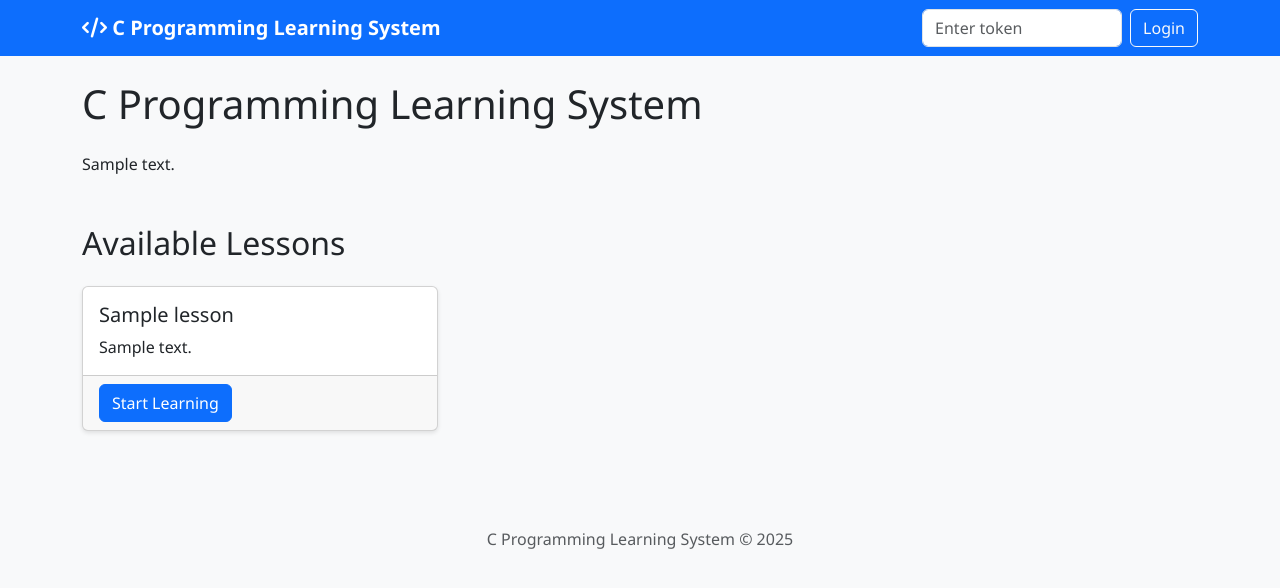
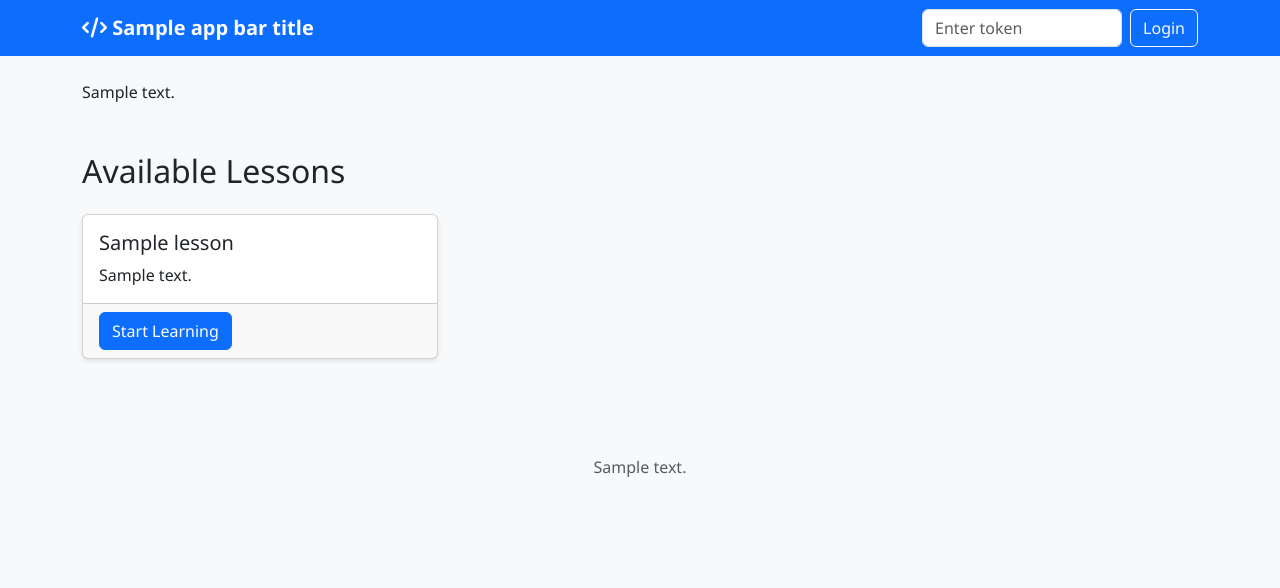
Before and after one commit to a2nr/elemes, a Flask app: template templates/index.html in a window 1280 px wide. Shown: the top 588 px of the page. Run offline with Flask 3, Linux system fonts and the light colour scheme; the template is opened without the code that fills it: most values are stand-ins (such as "Sample title", 1, 10 or a date in 2020).

Commit message:
update custom many title

```diff
--- a/app.py
+++ b/app.py
@@ -13,6 +13,7 @@ from flask_talisman import Talisman
 import glob
 import csv
 import uuid
+import os
 from datetime import datetime
 import logging
 
@@ -26,6 +27,16 @@ CONTENT_DIR = os.environ.get('CONTENT_DIR', 'content')
 STATIC_DIR = os.environ.get('STATIC_DIR', 'static')
 TEMPLATES_DIR = os.environ.get('TEMPLATES_DIR', 'templates')
 TOKENS_FILE = os.environ.get('TOKENS_FILE', 'tokens.csv')
+
+# Get application titles from environment variables
+APP_BAR_TITLE = os.environ.get('APP_BAR_TITLE', 'C Programming Learning System')
+COPYRIGHT_TEXT = os.environ.get('COPYRIGHT_TEXT', 'C Programming Learning System &copy; 2025')
+PAGE_TITLE_SUFFIX = os.environ.get('PAGE_TITLE_SUFFIX', 'C Programming Learning System')
+
+# Log the values to ensure they are loaded correctly
+print(f"APP_BAR_TITLE: {APP_BAR_TITLE}")
+print(f"COPYRIGHT_TEXT: {COPYRIGHT_TEXT}")
+print(f"PAGE_TITLE_SUFFIX: {PAGE_TITLE_SUFFIX}")
 
 # Security configuration using Talisman
 Talisman(app,
@@ -449,6 +460,11 @@ def render_markdown_content(file_path):
 @app.route('/')
 def index():
     """Main page showing all lessons"""
+    print("Index function called")  # Logging for debugging
+    print(f"APP_BAR_TITLE value: {APP_BAR_TITLE}")  # Logging for debugging
+    print(f"COPYRIGHT_TEXT value: {COPYRIGHT_TEXT}")  # Logging for debugging
+    print(f"PAGE_TITLE_SUFFIX value: {PAGE_TITLE_SUFFIX}")  # Logging for debugging
+
     # Get token from session or request (for now, we'll pass it in the template context)
     token = request.args.get('token', '')  # This would typically come from session after login
 
@@ -480,7 +496,23 @@ def index():
     for lesson in lessons:
         print(f"Lesson: {lesson['title']}, completed: {lesson.get('completed', 'N/A')}")  # Logging for debugging
 
-    return render_template('index.html', lessons=lessons, home_content=home_content, token=token, progress=progress)
+    try:
+        result = render_template('index.html',
+                               lessons=lessons,
+                               home_content=home_content,
+                               token=token,
+                               progress=progress,
+                               app_bar_title=APP_BAR_TITLE,
+                               copyright_text=COPYRIGHT_TEXT,
+                               page_title_suffix=PAGE_TITLE_SUFFIX)
+        print("Template rendered successfully")
+        return result
+    except Exception as e:
+        print(f"Error rendering template: {str(e)}")
+        import traceback
+        traceback.print_exc()
+        # Return a simple error page
+        return f"Error rendering template: {str(e)}"
 
 @app.route('/lesson/<filename>')
 def lesson(filename):
@@ -552,7 +584,10 @@ int main() {
                           lesson_completed=lesson_completed,
                           prev_lesson=prev_lesson,
                           next_lesson=next_lesson,
-                          ordered_lessons=ordered_lessons)
+                          ordered_lessons=ordered_lessons,
+                          app_bar_title=APP_BAR_TITLE,
+                          copyright_text=COPYRIGHT_TEXT,
+                          page_title_suffix=PAGE_TITLE_SUFFIX)
 
 @app.route('/compile', methods=['POST'])
 def compile_code():
--- a/podman-compose.yml
+++ b/podman-compose.yml
@@ -14,10 +14,10 @@ services:
       - ../.env
 
     # production
-    command: gunicorn --config gunicorn.conf.py app:app
+    # command: gunicorn --config gunicorn.conf.py app:app
 
     # debug
-    # command: python app.py
+    command: python app.py
 
   elemes-ts:
     image: docker.io/tailscale/tailscale:latest
--- a/requirements.txt
+++ b/requirements.txt
@@ -2,3 +2,4 @@ Flask==2.3.3
 markdown==3.5
 gunicorn==21.2.0
 flask-talisman==1.1.0
+python-dotenv==1.0.0
--- a/templates/index.html
+++ b/templates/index.html
@@ -3,7 +3,7 @@
 <head>
     <meta charset="UTF-8">
     <meta name="viewport" content="width=device-width, initial-scale=1.0">
-    <title>C Programming Learning System</title>
+    <title>{{ page_title_suffix }}</title>
     <link href="https://cdn.jsdelivr.net/npm/bootstrap@5.3.0/dist/css/bootstrap.min.css" rel="stylesheet">
     <link rel="stylesheet" href="https://cdnjs.cloudflare.com/ajax/libs/font-awesome/6.4.0/css/all.min.css">
     <link rel="stylesheet" href="{{ url_for('send_static', path='style.css') }}">
@@ -12,7 +12,7 @@
     <nav class="navbar navbar-expand-lg navbar-dark bg-primary">
         <div class="container">
             <a class="navbar-brand" href="/">
-                <i class="fas fa-code"></i> C Programming Learning System
+                <i class="fas fa-code"></i> {{ app_bar_title }}
             </a>
             <div class="d-flex">
                 <form class="d-flex" id="token-form" style="display: flex; align-items: center;">
@@ -28,8 +28,6 @@
     <div class="container mt-4">
         <div class="row">
             <div class="col-md-12">
-                <h1 class="mb-4">C Programming Learning System</h1>
-
                 <!-- Home content rendered from markdown -->
                 <div class="home-content mb-5">
                     {{ home_content | safe }}
@@ -76,7 +74,7 @@
 
     <footer class="footer mt-5 py-4 bg-light">
         <div class="container text-center">
-            <span class="text-muted">C Programming Learning System &copy; 2025</span>
+            <span class="text-muted">{{ copyright_text }}</span>
         </div>
     </footer>
 
--- a/templates/lesson.html
+++ b/templates/lesson.html
@@ -3,7 +3,7 @@
 <head>
     <meta charset="UTF-8">
     <meta name="viewport" content="width=device-width, initial-scale=1.0">
-    <title>{{ lesson_title }} - C Programming Learning System</title>
+    <title>{{ lesson_title }} - {{ page_title_suffix }}</title>
     <link href="https://cdn.jsdelivr.net/npm/bootstrap@5.3.0/dist/css/bootstrap.min.css" rel="stylesheet">
     <link rel="stylesheet" href="https://cdnjs.cloudflare.com/ajax/libs/font-awesome/6.4.0/css/all.min.css">
     <link rel="stylesheet" href="https://cdnjs.cloudflare.com/ajax/libs/highlight.js/11.7.0/styles/default.min.css">
@@ -21,7 +21,7 @@
     <nav class="navbar navbar-expand-lg navbar-dark bg-primary">
         <div class="container">
             <a class="navbar-brand" href="/">
-                <i class="fas fa-code"></i> C Programming Learning System
+                <i class="fas fa-code"></i> {{ app_bar_title }}
             </a>
             <button class="navbar-toggler" type="button" data-bs-toggle="collapse" data-bs-target="#navbarNav">
                 <span class="navbar-toggler-icon"></span>
@@ -207,7 +207,7 @@
 
     <footer class="footer mt-5 py-4 bg-light">
         <div class="container text-center">
-            <span class="text-muted">C Programming Learning System &copy; 2025</span>
+            <span class="text-muted">{{ copyright_text }}</span>
         </div>
     </footer>
 
```
